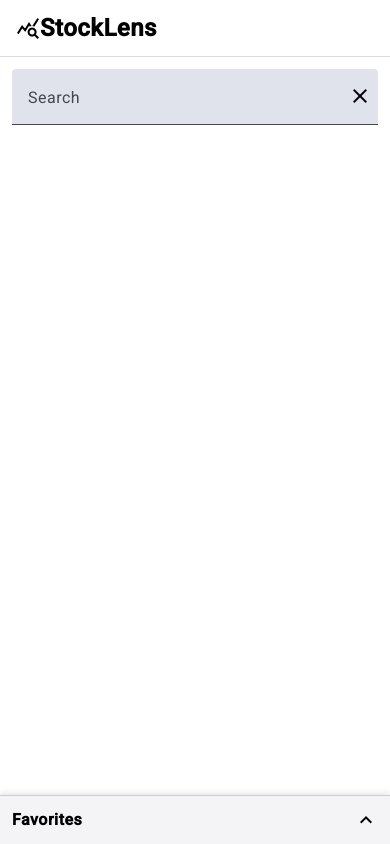
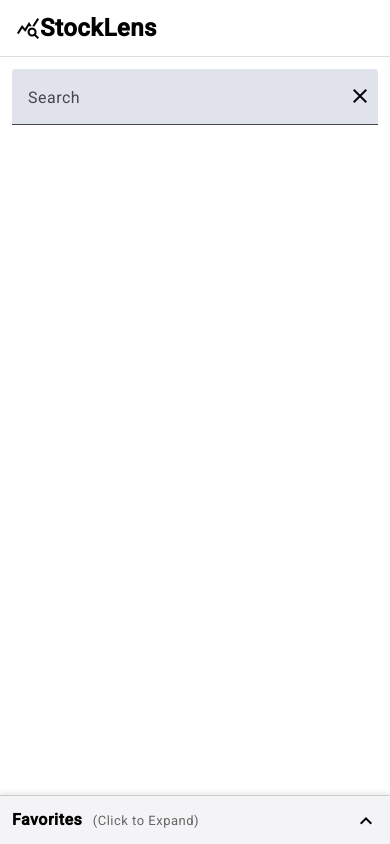
Before and after one commit to n01517733/stock-lens, an Angular app: page / in a window 390 px wide. Built offline with nearby package versions, Linux system fonts and the light colour scheme.

Commit message:
#9 Mobile View Enhancement

```diff
--- a/src/app/home/home.component.html
+++ b/src/app/home/home.component.html
@@ -21,7 +21,12 @@
 
 <div *ngIf="isMobile" class="favorites-drawer" [class.open]="drawerOpen">
   <div class="drawer-header" (click)="toggleDrawer()">
-    <span>Favorites</span>
+    <span class="drawer-title">
+      Favorites
+      <span class="drawer-sublabel"
+        >(Click to {{ drawerOpen ? "Collapse" : "Expand" }})</span
+      >
+    </span>
     <mat-icon>{{ drawerOpen ? "expand_more" : "expand_less" }}</mat-icon>
   </div>
 
--- a/src/app/home/home.component.scss
+++ b/src/app/home/home.component.scss
@@ -53,6 +53,21 @@
     background-color: #f4f3f6;
     font-weight: bold;
     cursor: pointer;
+
+    &:hover {
+      background-color: #e8e7ec;
+    }
+
+    .drawer-title {
+      font-size: 16px;
+
+      .drawer-sublabel {
+        font-size: 13px;
+        font-weight: normal;
+        color: #666;
+        margin-left: 6px;
+      }
+    }
   }
 
   .drawer-body {
@@ -69,4 +84,8 @@
     max-height: 48px;
     overflow: hidden;
   }
+
+
+
+
 }
```
